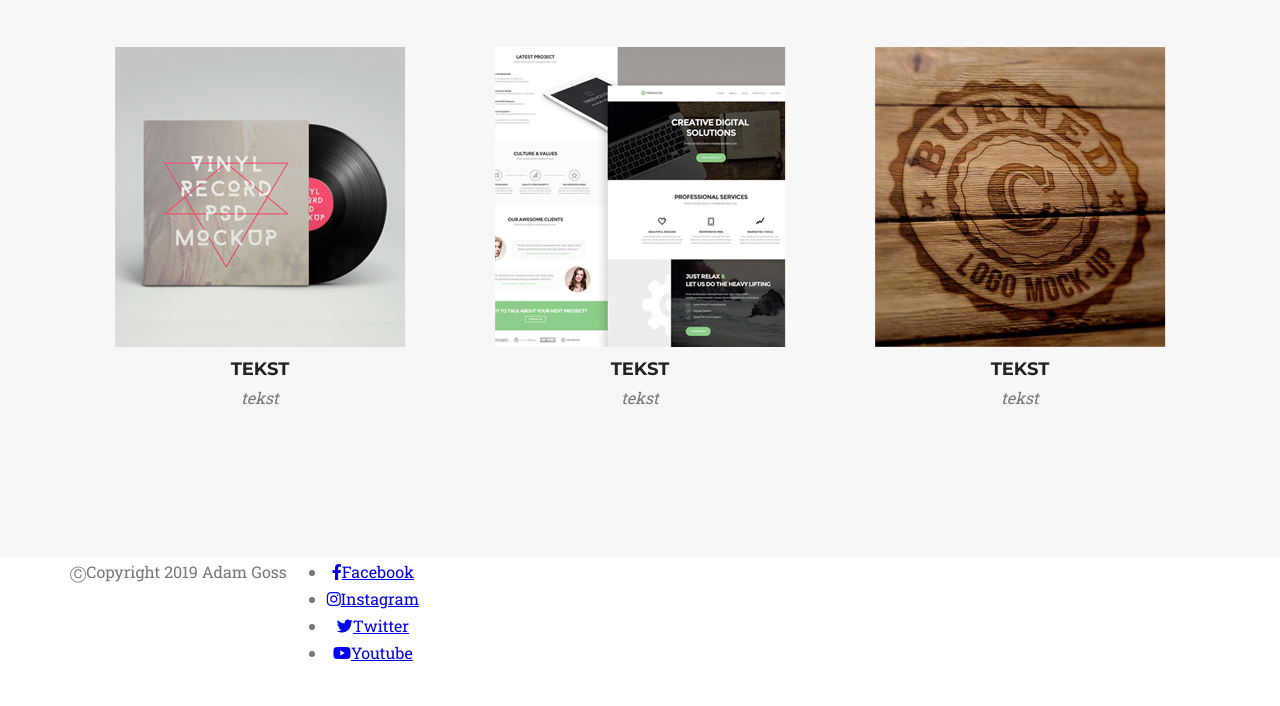
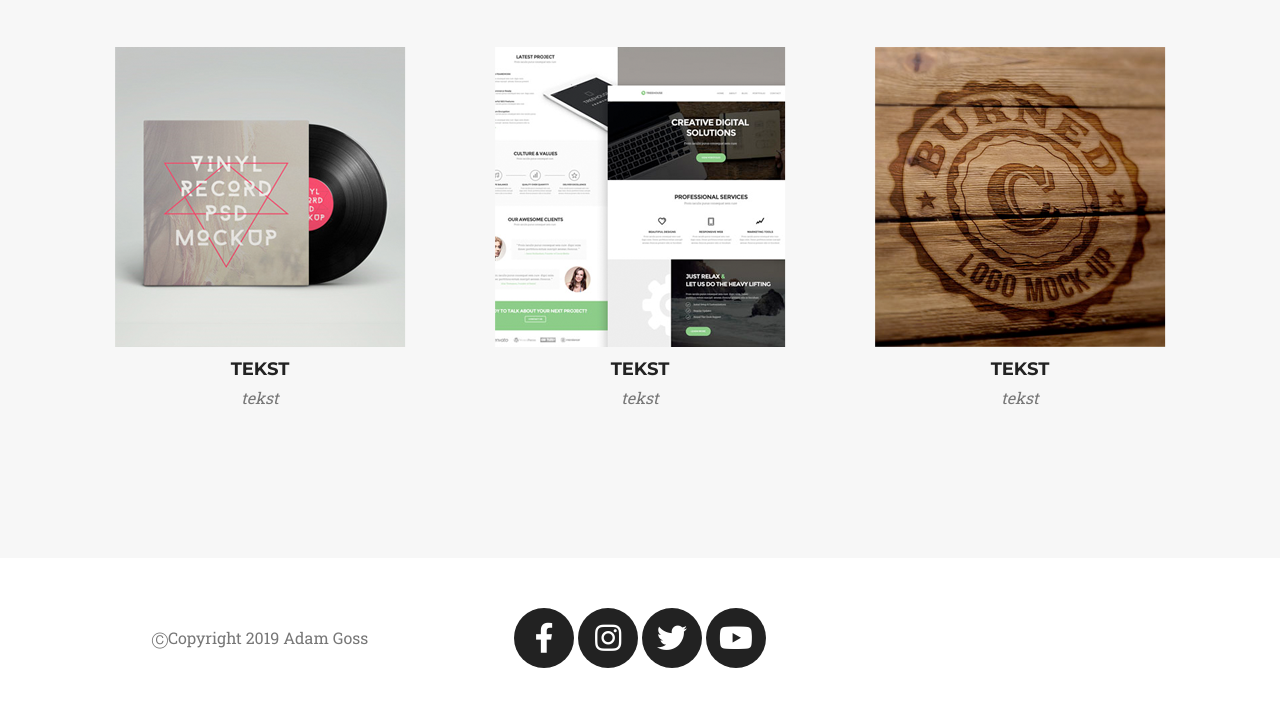
Before and after one commit to adam-goss94/task-runner, a website: page index.html in a window 1280 px wide. Shown: the part 1940-2646 px from the top of the page. Before the commit the page ends 2606 px from the top, so only its background shows below. Drawn offline with Linux system fonts and the light colour scheme.

Commit message:
Add styles for page footer

```diff
--- a/index.html
+++ b/index.html
@@ -100,10 +100,10 @@
     <footer class="page-footer">
         <div class="container">
             <div class="row">
-                <div class="box">
+                <div class="box col-lg-4">
                     <p>&#9400;Copyright 2019 Adam Goss</p>
                 </div>
-                <div class="box icons">
+                <div class="box col-lg-4 icons">
                     <ul class="list-inline m-0">
                         <li class="list-inline-item"><a href="#"><i class="fab fa-facebook-f pr-1"></i>Facebook</a></li>
                         <li class="list-inline-item"><a href="#"><i class="fab fa-instagram pr-1"></i>Instagram</a></li>
@@ -111,9 +111,7 @@
                         <li class="list-inline-item"><a href="#"><i class="fab fa-youtube"></i>Youtube</a></li>
                     </ul>
                 </div>
-                <div class="box media-none">
-
-                </div>
+                <div class="box col-lg-4"></div>
             </div>
         </div>
     </footer>
--- a/sass/style.scss
+++ b/sass/style.scss
@@ -156,3 +156,50 @@ section{
         overflow: hidden;
     }
 }
+
+.page-footer{
+    padding: 40px 0;
+    .box{
+       display: flex;
+       justify-content: center;
+       align-items: center;
+    }
+
+    ul {
+        padding: 10px;
+        li {
+            display: inline-block;
+            font-size: 0;
+            height: 60px;
+            width: 60px;
+            background-color: $colorOne;
+            border-radius: 50%;
+
+            a {
+                color: $colorLight;
+                text-decoration: none;
+                position: relative;
+                width: 100%;
+                height: 100%;
+                display: flex;
+            }
+
+            i {
+                margin: auto;
+                font-size: 30px;
+            }
+
+            &:hover {
+                background-color: $colorThree;
+            }
+        }
+    }
+}
+
+@media screen and (max-width: 991px){
+    .page-footer{
+        .icons{
+            order: -1;
+        }
+    }
+}
```
Also changed, not shown: css/style.css, 1 other file.
